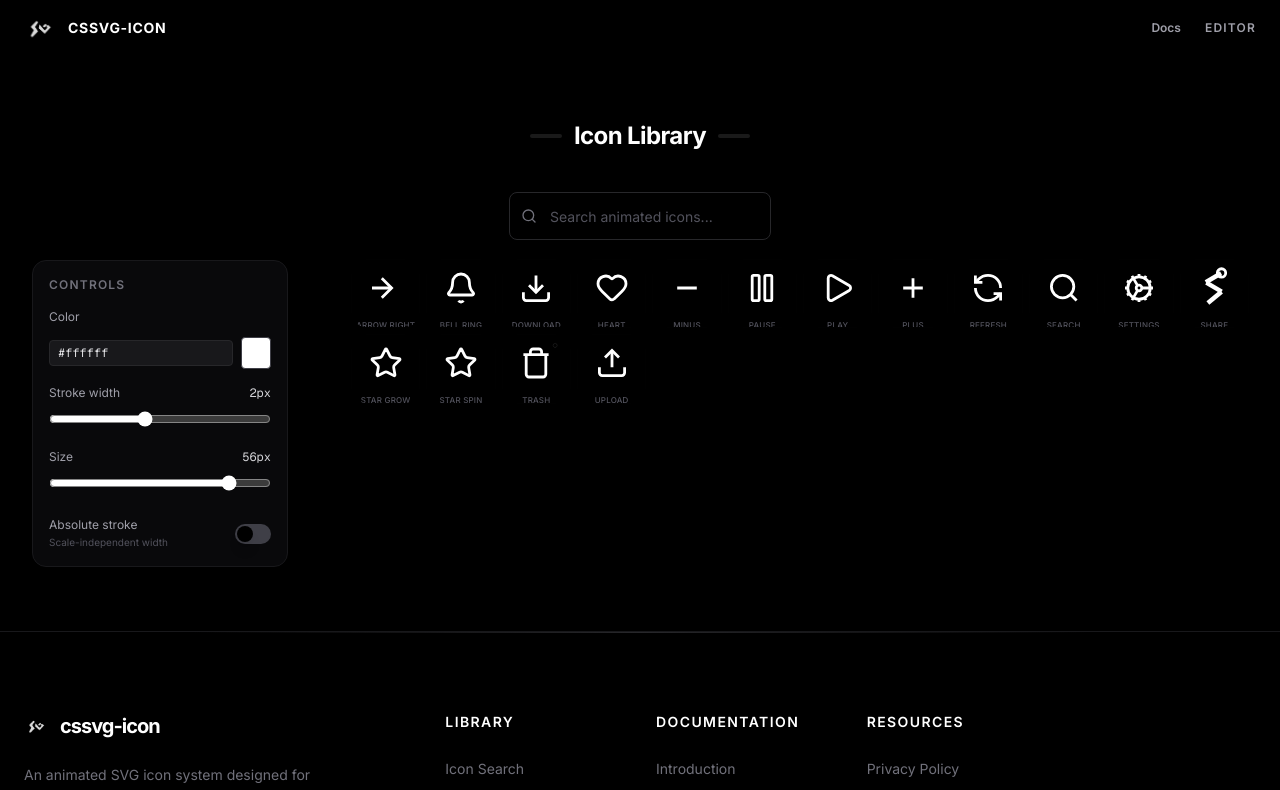
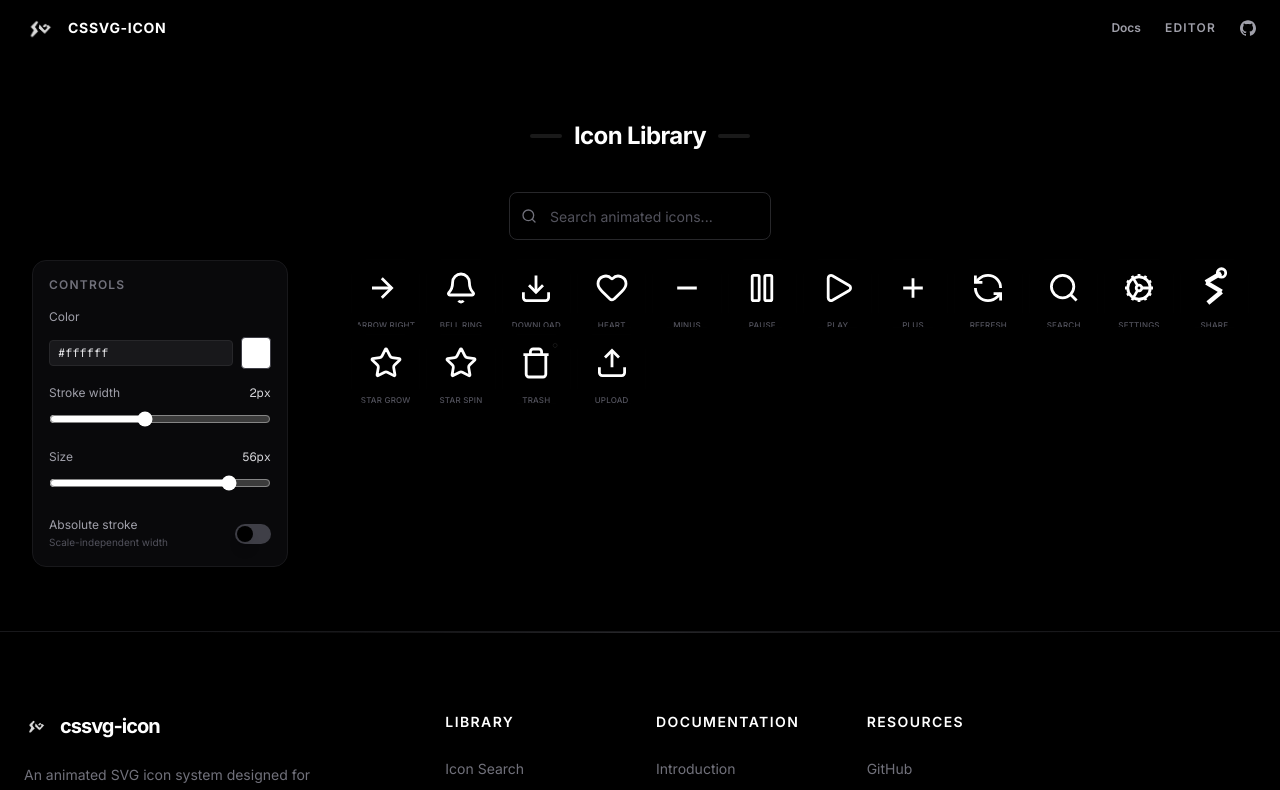
Before and after one commit to Harijohnson/cssvg-icon, a Next.js app: page / in a window 1280 px wide. Shown: the top 790 px of the page. Built offline with nearby package versions, Linux system fonts and the light colour scheme; no server answers.

Commit message:
fix: I open-sourced this project and added the index component name during PR creation

```diff
--- a/components/Footer.tsx
+++ b/components/Footer.tsx
@@ -45,6 +45,8 @@
           <div>
             <h4 className="text-white font-semibold text-sm mb-6 uppercase tracking-widest">Resources</h4>
             <ul className="space-y-4">
+              <li><Link href="https://github.com/Harijohnson/cssvg-icon" target="_blank" rel="noopener noreferrer" className="text-zinc-500 hover:text-white text-sm transition-colors">GitHub</Link></li>
+              <li><Link href="https://github.com/Harijohnson/cssvg-icon/blob/main/CONTRIBUTING.md" target="_blank" rel="noopener noreferrer" className="text-zinc-500 hover:text-white text-sm transition-colors">Contributing</Link></li>
               <li><Link href="/privacy" className="text-zinc-500 hover:text-white text-sm transition-colors">Privacy Policy</Link></li>
               <li><Link href="/license" className="text-zinc-500 hover:text-white text-sm transition-colors">License</Link></li>
               <li><Link href="/support" className="text-zinc-500 hover:text-white text-sm transition-colors">Support</Link></li>
--- a/components/Header.tsx
+++ b/components/Header.tsx
@@ -59,6 +59,15 @@
             >
               Editor
             </Link>
+            <Link
+              href="https://github.com/Harijohnson/cssvg-icon"
+              target="_blank"
+              rel="noopener noreferrer"
+              className="text-zinc-400 hover:text-white transition-colors"
+              aria-label="GitHub"
+            >
+              <svg viewBox="0 0 24 24" fill="currentColor" className="w-4 h-4" aria-hidden="true"><path d="M12 .297c-6.63 0-12 5.373-12 12 0 5.303 3.438 9.8 8.205 11.385.6.113.82-.258.82-.577 0-.285-.01-1.04-.015-2.04-3.338.724-4.042-1.61-4.042-1.61C4.422 18.07 3.633 17.7 3.633 17.7c-1.087-.744.084-.729.084-.729 1.205.084 1.838 1.236 1.838 1.236 1.07 1.835 2.809 1.305 3.495.998.108-.776.417-1.305.76-1.605-2.665-.3-5.466-1.332-5.466-5.93 0-1.31.465-2.38 1.235-3.22-.135-.303-.54-1.523.105-3.176 0 0 1.005-.322 3.3 1.23.96-.267 1.98-.399 3-.405 1.02.006 2.04.138 3 .405 2.28-1.552 3.285-1.23 3.285-1.23.645 1.653.24 2.873.12 3.176.765.84 1.23 1.91 1.23 3.22 0 4.61-2.805 5.625-5.475 5.92.42.36.81 1.096.81 2.22 0 1.606-.015 2.896-.015 3.286 0 .315.21.69.825.57C20.565 22.092 24 17.592 24 12.297c0-6.627-5.373-12-12-12"/></svg>
+            </Link>
           </nav>
         </div>
 
```
Also changed, not shown: 2 other files (tests, documents, lock files or other folders).
